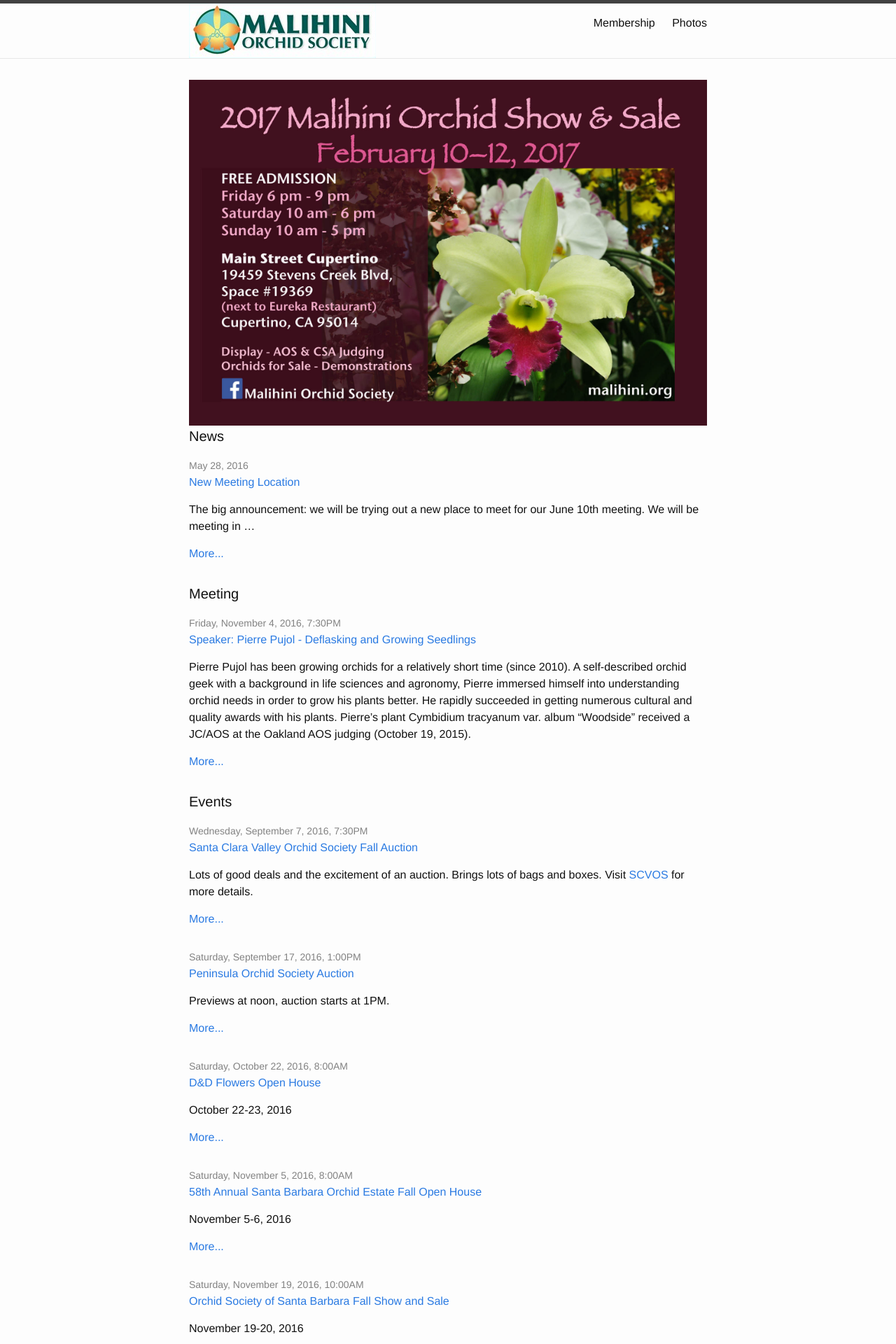
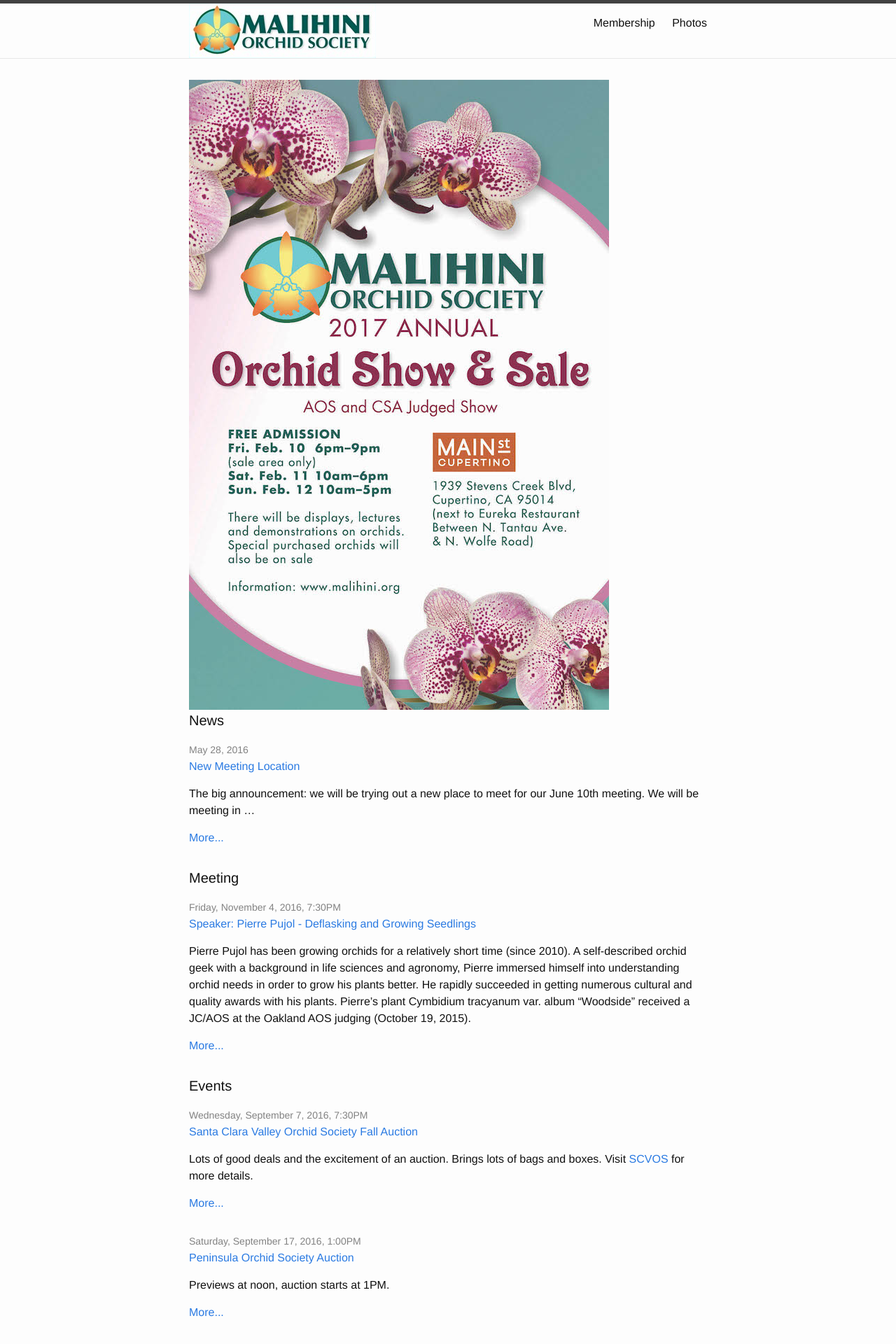
Before and after one commit to malihini/malihini.github.io, a Jekyll site: the page built from index.html, in a window 1280 px wide. Shown: the top 1920 px of the page at 70% size. Built offline with Jekyll 4.4.1, drawn with Linux system fonts in a browser that asks for light colours.

Commit message:
New show poster.

```diff
--- a/index.html
+++ b/index.html
@@ -3,7 +3,7 @@
 ---
 
 <div class="home">
-  <img src="/img/mos-2017-show.jpg">
+  <img src="/img/MOS-4x6-MainStreet-2017.jpg">
   <h1 class="page-heading">News</h1>
 
   <ul class="post-list">
```
Also changed, not shown: img/MOS-4x6-MainStreet-2017.jpg (added).
